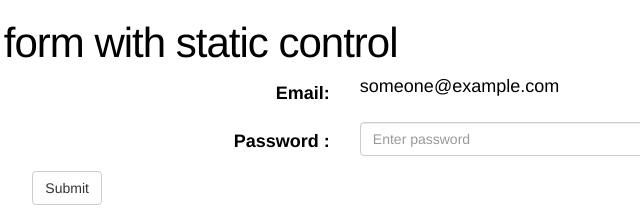
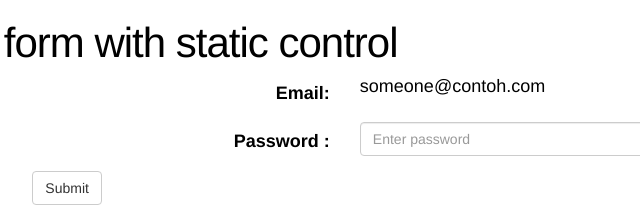
Before and after one commit to ccdnkz/TKPPL, a plain HTML site: page presentasi/src/index.jade in a window 1280 px wide. Shown: the top 222 px of the page, 186-826 px from the left. Drawn offline with nearby package versions, Linux system fonts and the light colour scheme; files that its build step writes are made by us from their sources; a script that the page names is missing.

Commit message:
Push Ulang

```diff
--- a/presentasi/src/index.jade
+++ b/presentasi/src/index.jade
@@ -19,7 +19,7 @@ html
             .form-group
                 label.control-label.col-sm-5(for='email') Email:
                 .col-sm-7
-                    span.form-control-static someone@example.com
+                    span.form-control-static someone@contoh.com
             .form-group
                 label.control-label.col-sm-5(for='pwd') Password :
                 .col-sm-7
```
